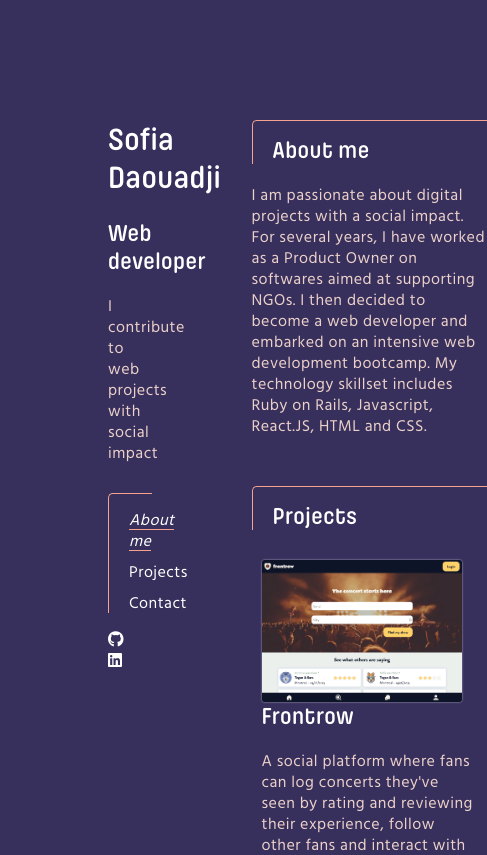
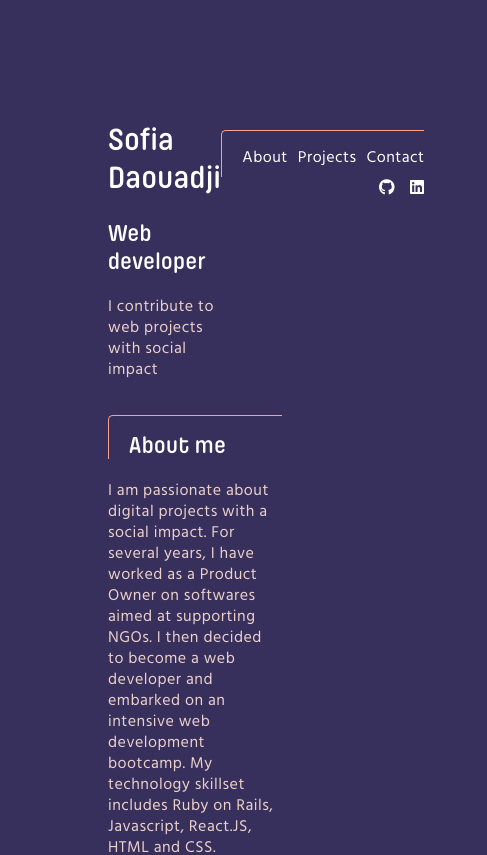
Before and after one commit to daouasof/my-portfolio, a React (Create React App) app: page / in a window 390 px wide. Shown: the top 855 px of the page, 487 px wide, since content can reach past the window. Built offline with nearby package versions, Linux system fonts and the light colour scheme.

Commit message:
navigation responsive

```diff
--- a/src/components/Header.jsx
+++ b/src/components/Header.jsx
@@ -7,8 +7,10 @@
   return (
     <div className="header-container">
       <Presentation />
-      <Nav />
-      <Social />
+      <div>
+        <Nav />
+        <Social />
+      </div>
     </div>
   );
 }
--- a/src/components/Nav.jsx
+++ b/src/components/Nav.jsx
@@ -14,7 +14,7 @@
           duration={500}
           activeClass="active"
         >
-          About me
+          About
         </Link>
       </li>
       {options.map((option, index) => (
--- a/src/styles/App.css
+++ b/src/styles/App.css
@@ -17,7 +17,11 @@
   margin: 100px;
   display: flex;
 }
-
+@media only screen and (max-width: 1024px) {
+  .App {
+    flex-direction: column;
+  }
+}
 :root {
   --strong1: rgb(246, 162, 142);
   --strong2: rgb(56, 48, 92);
--- a/src/styles/Header.css
+++ b/src/styles/Header.css
@@ -4,4 +4,14 @@
   margin-right: 100px;
   position: sticky;
   top: 100px;
+  display: flex;
+  flex-direction: column;
 }
+
+@media only screen and (max-width: 1024px) {
+  .header-container {
+    flex-direction: row;
+    justify-content: space-between;
+    margin-right: 0;
+  }
+}
--- a/src/styles/Nav.css
+++ b/src/styles/Nav.css
@@ -9,6 +9,15 @@
   border-top: solid 1px var(--strong1);
   border-left: solid 1px var(--strong1);
   margin-top: 30px;
+  display: flex;
+  flex-direction: column;
+}
+@media only screen and (max-width: 1024px) {
+  .nav {
+    flex-direction: row;
+    gap: 10px;
+    margin-bottom: 0px;
+  }
 }
 
 .nav li {
--- a/src/styles/Social.css
+++ b/src/styles/Social.css
@@ -1,4 +1,14 @@
 ul {
   list-style: none;
   padding-left: 0px;
+  display: flex;
+  flex-direction: column;
 }
+@media only screen and (max-width: 1024px) {
+  ul {
+    flex-direction: row;
+    gap: 15px;
+    justify-content: flex-end;
+    margin-top: 0;
+  }
+}
```
